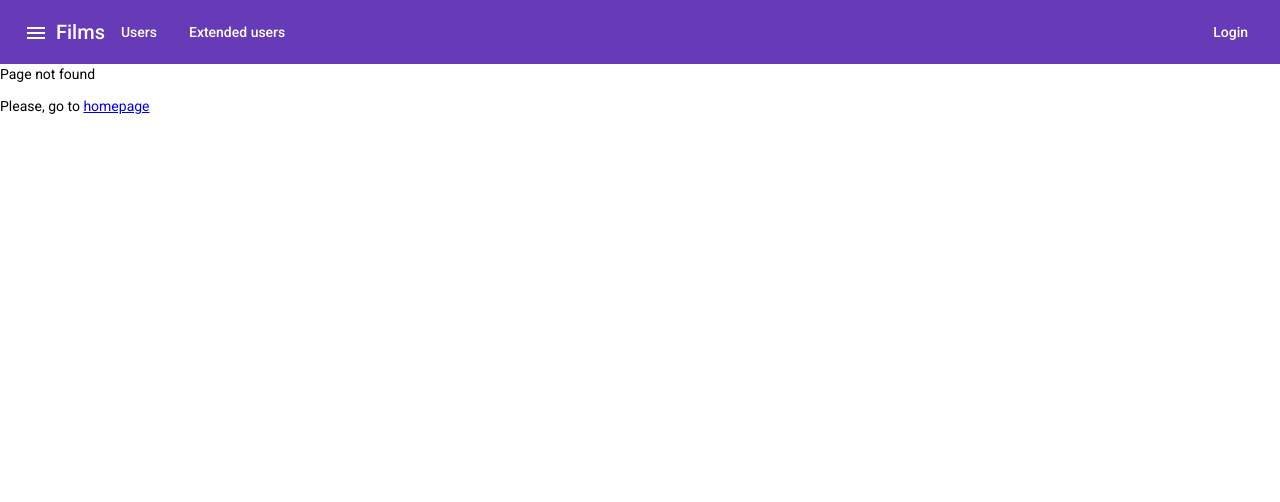
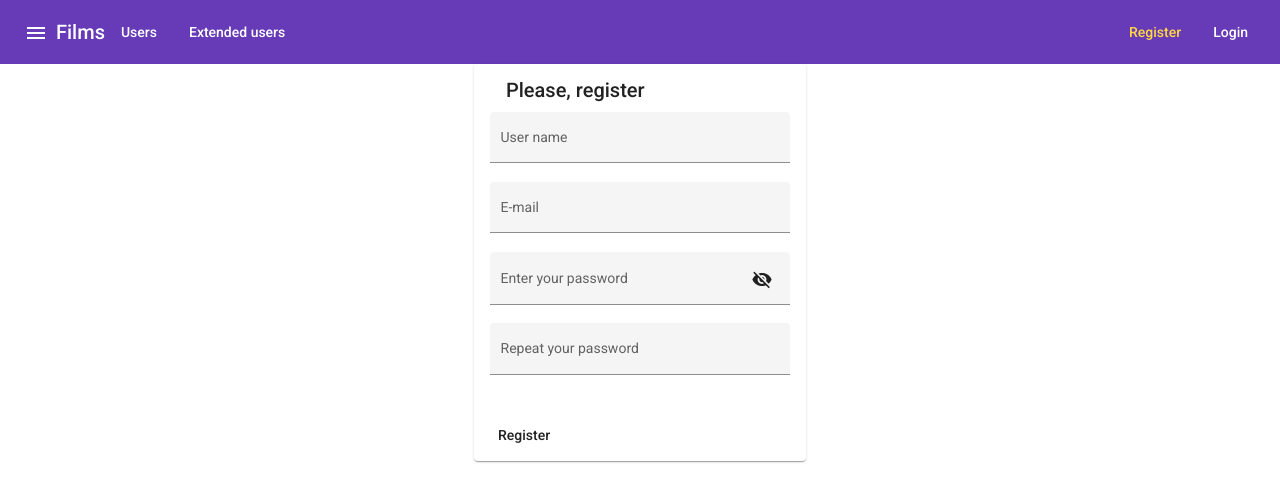
Before and after one commit to PeterGursky/tsystems-2022, an Angular app in the folder filmsPG/: page /register in a window 1280 px wide. Before the commit this address had no page. Shown: the top 502 px of the page. Built offline with nearby package versions, Linux system fonts and the light colour scheme.

Commit message:
register component

```diff
--- a/filmsPG/src/app/app-routing.module.ts
+++ b/filmsPG/src/app/app-routing.module.ts
@@ -4,11 +4,13 @@ import { UsersComponent } from './users/users.component';
 import { LoginComponent } from './login/login.component';
 import { P404Component } from './p404/p404.component';
 import { ExtendedUsersComponent } from './extended-users/extended-users.component';
+import { RegisterComponent } from './register/register.component';
 
 const routes: Routes = [
   {path: 'users', component: UsersComponent},
   {path: 'extended-users', component: ExtendedUsersComponent},
   {path: 'login', component: LoginComponent},
+  {path: 'register', component: RegisterComponent},
   {path: '', redirectTo: '/users', pathMatch: 'full'},
   {path: '**', component: P404Component}
 ];
--- a/filmsPG/src/app/app.module.ts
+++ b/filmsPG/src/app/app.module.ts
@@ -12,6 +12,7 @@ import { FormsModule } from '@angular/forms';
 import { NavbarComponent } from './navbar/navbar.component';
 import { ExtendedUsersComponent } from './extended-users/extended-users.component';
 import { GroupsToStringPipe } from '../pipes/groups-to-string.pipe';
+import { RegisterComponent } from './register/register.component';
 
 @NgModule({
   declarations: [
@@ -21,7 +22,8 @@ import { GroupsToStringPipe } from '../pipes/groups-to-string.pipe';
     P404Component,
     NavbarComponent,
     ExtendedUsersComponent,
-    GroupsToStringPipe
+    GroupsToStringPipe,
+    RegisterComponent
   ],
   imports: [
     BrowserModule,
--- a/filmsPG/src/app/extended-users/extended-users.component.ts
+++ b/filmsPG/src/app/extended-users/extended-users.component.ts
@@ -37,6 +37,16 @@ export class ExtendedUsersComponent implements OnInit, AfterViewInit {
       if (user.groups.map(g => g.name).some(name => name.includes(filter))) return true;
       return false;
     };
+    this.usersDataSource.sortingDataAccessor = (user: User, column: string) => {
+      switch(column) {
+        case "groups":
+          return user.groups.map(g => g.name).join('');
+        case "permissions":
+          return user.groups.map(g => g.permissions).flat().join('');
+        default:
+          return user[column as keyof User]?.toString() || '';
+      }
+    }
   }
 
   applyFilter(event: any) {
--- a/filmsPG/src/app/navbar/navbar.component.html
+++ b/filmsPG/src/app/navbar/navbar.component.html
@@ -13,6 +13,7 @@
     <button type="button" mat-button (click)="logout()">Logout</button>
   </ng-template>
   <ng-template #elseBlock>
+    <a mat-button routerLink="/register" routerLinkActive="mat-accent">Register</a>
     <a mat-button routerLink="/login" routerLinkActive="mat-accent">Login</a>
   </ng-template>
 
--- /dev/null
+++ b/filmsPG/src/app/register/register.component.css
@@ -0,0 +1,8 @@
+mat-card {
+  width: 300px;
+  margin: auto;
+}
+
+mat-form-field {
+  display: block;
+}
--- /dev/null
+++ b/filmsPG/src/app/register/register.component.html
@@ -0,0 +1,34 @@
+<form (ngSubmit)="onSubmit()">
+  <mat-card class="example-card">
+    <mat-card-header>
+      <mat-card-title>Please, register</mat-card-title>
+    </mat-card-header>
+    <mat-card-content>
+      <mat-form-field appearance="fill">
+        <mat-label>User name</mat-label>
+        <input matInput >
+      </mat-form-field>
+
+      <mat-form-field appearance="fill">
+        <mat-label>E-mail</mat-label>
+        <input matInput >
+      </mat-form-field>
+
+      <mat-form-field appearance="fill">
+        <mat-label>Enter your password</mat-label>
+        <input matInput [type]="hide ? 'password' : 'text'">
+        <button type="button" mat-icon-button matSuffix (click)="hide = !hide" [attr.aria-label]="'Hide password'" [attr.aria-pressed]="hide">
+          <mat-icon>{{hide ? 'visibility_off' : 'visibility'}}</mat-icon>
+        </button>
+      </mat-form-field>
+
+      <mat-form-field appearance="fill">
+        <mat-label>Repeat your password</mat-label>
+        <input matInput [type]="hide ? 'password' : 'text'">
+      </mat-form-field>
+    </mat-card-content>
+    <mat-card-actions>
+      <button mat-button type="submit">Register</button>
+    </mat-card-actions>
+  </mat-card>
+</form>
--- /dev/null
+++ b/filmsPG/src/app/register/register.component.ts
@@ -0,0 +1,18 @@
+import { Component, OnInit } from '@angular/core';
+
+@Component({
+  selector: 'app-register',
+  templateUrl: './register.component.html',
+  styleUrls: ['./register.component.css']
+})
+export class RegisterComponent implements OnInit {
+  hide = true;
+
+  constructor() { }
+
+  ngOnInit(): void {
+  }
+
+  onSubmit(){
+  }
+}
```
Also changed, not shown: 1 other file (tests, documents, lock files or other folders).
